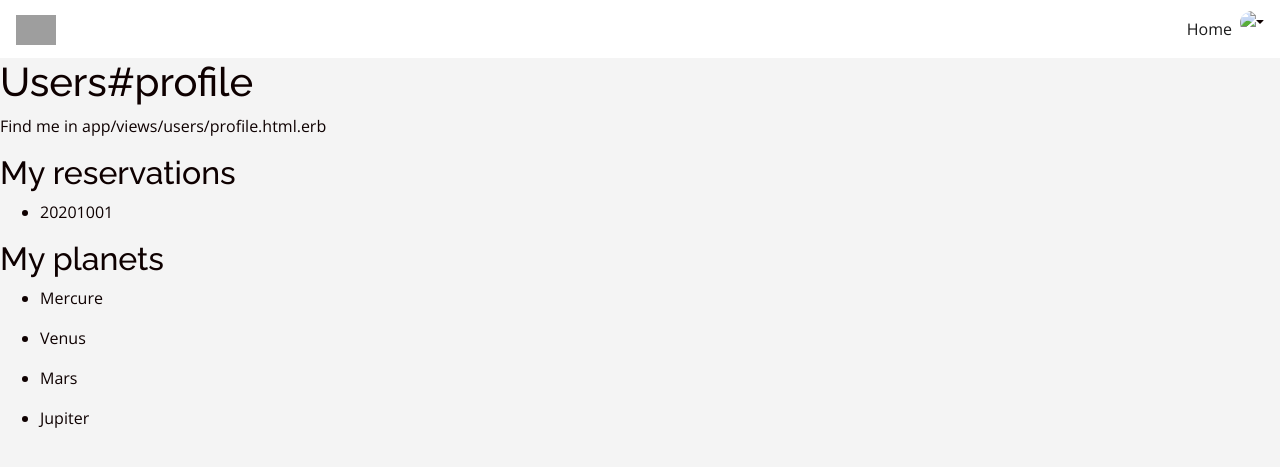
After one commit to AmineNGB/PlanetWork, a Rails app: page /profile in a window 1280 px wide. The commit adds this page. Shown: the top 467 px of the page. Run offline with Rails 7, Linux system fonts and the light colour scheme; a user stored in the database is signed in; style sheets or scripts are compiled from the project's sources; some libraries are stand-ins or nearby versions; grey boxes are pictures that could not be loaded.

Commit message:
Navbar modifiée et page profile ajoutée

```diff
--- /dev/null
+++ b/app/controllers/users_controller.rb
@@ -0,0 +1,10 @@
+class UsersController < ApplicationController
+
+  def profile
+    @reservations = current_user.reservations
+    @planets = current_user.planets
+  end
+
+  private
+
+end
--- a/app/views/shared/_navbar.html.erb
+++ b/app/views/shared/_navbar.html.erb
@@ -12,16 +12,12 @@
     <ul class="navbar-nav mr-auto">
       <% if user_signed_in? %>
         <li class="nav-item active">
-          <%= link_to "Home", "#", class: "nav-link" %>
-        </li>
-        <li class="nav-item">
-          <%= link_to "Messages", "#", class: "nav-link" %>
+          <%= link_to "Home", planets_path, class: "nav-link" %>
         </li>
         <li class="nav-item dropdown">
           <%= image_tag "https://kitt.lewagon.com/placeholder/users/ssaunier", class: "avatar dropdown-toggle", id: "navbarDropdown", data: { toggle: "dropdown" }, 'aria-haspopup': true, 'aria-expanded': false %>
           <div class="dropdown-menu dropdown-menu-right" aria-labelledby="navbarDropdown">
-            <%= link_to "Action", "#", class: "dropdown-item" %>
-            <%= link_to "Another action", "#", class: "dropdown-item" %>
+            <%= link_to "My profil", profile_path(current_user), class: "dropdown-item" %>
             <%= link_to "Log out", destroy_user_session_path, method: :delete, class: "dropdown-item" %>
           </div>
         </li>
--- /dev/null
+++ b/app/views/users/profile.html.erb
@@ -0,0 +1,21 @@
+<h1>Users#profile</h1>
+<p>Find me in app/views/users/profile.html.erb</p>
+
+ <h2>My reservations</h2>
+
+<h1> <% @reservations.each do |reservation| %></h1>
+    <ul>
+      <li>
+        <%= reservation.date %>
+      </li>
+    </ul>
+   <% end %>
+
+ <h2>My planets</h2>
+<% @planets.each do |planet| %></h1>
+    <ul>
+      <li>
+        <%= planet.name %>
+      </li>
+    </ul>
+   <% end %>
--- a/config/routes.rb
+++ b/config/routes.rb
@@ -1,13 +1,19 @@
 Rails.application.routes.draw do
+  get 'users/profile'
   devise_for :users
   resources :planets do
-    resources :reservations, only: [:new, :index]
+    resources :reservations, only: [:new]
   end
 
-resources :reservations, only: [:show, :edit, :create, :update]
+  resources :reservations, only: [:show, :edit, :create, :update]
   # get 'reservations/new', to: 'reservations#new', as: :new_reservation
   # get '/reservations', to: 'reservations#show'
   # get 'reservations/:id/edit', to: 'reservations#edit', as: :edit_reservation
+  resources :users do
+    resources :reservations, only: [:index]
+  end
+
+  get '/profile', to: "users#profile"
 
   root 'planets#index'
   # For details on the DSL available within this file, see https://guides.rubyonrails.org/routing.html
```
Also changed, not shown: app/controllers/reservations_controller.rb (+5 -4 lines), app/views/reservations/show.html.erb (+7 -1 lines), test/controllers/users_controller_test.rb (added, +9 -0 lines).
